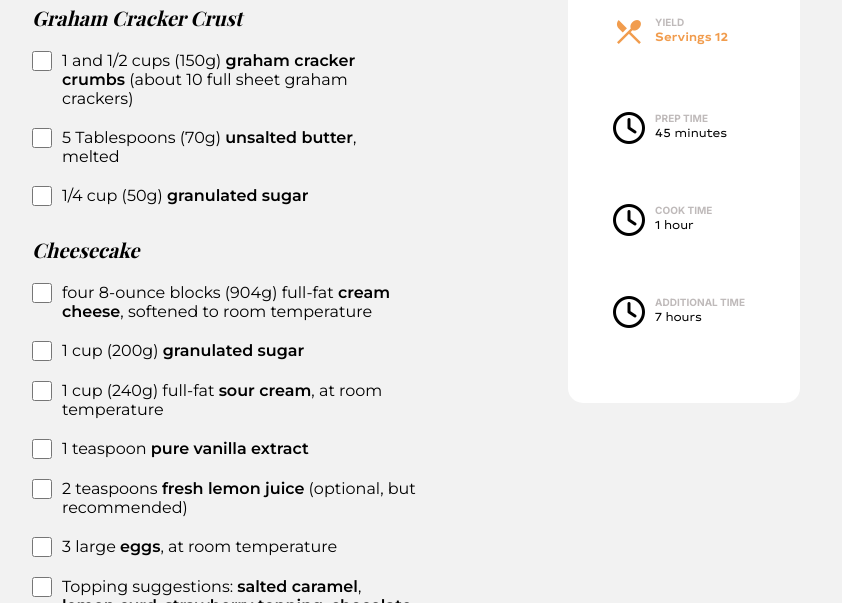
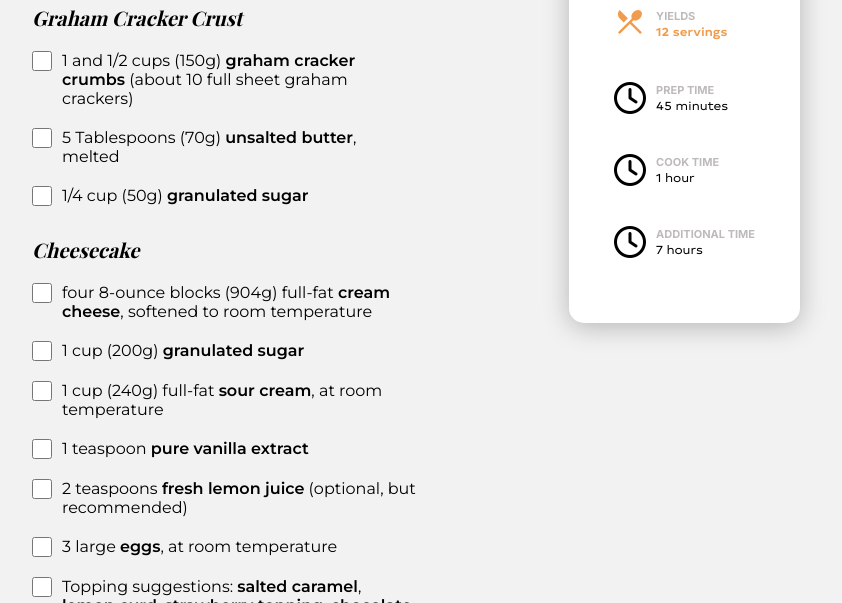
Before and after one commit to marlonsalc/cake-recipe, a plain HTML site: page src/index.html in a window 1280 px wide. Shown: the part 698-1301 px from the top of the page, without its empty margins (224-1066 px from the left). Drawn offline with nearby package versions, Linux system fonts and the light colour scheme; a web font is replaced by a local one.

Commit message:
some corrections

```diff
--- a/css/styles.css
+++ b/css/styles.css
@@ -158,18 +158,20 @@ main {
     margin: 40px 0;
     justify-self: end;
     grid-area: column-b;
+    box-shadow: 0px 4px 26px 0px rgba(0, 0, 0, 0.25);
 
 }
 
 .time {
     display: flex;
-    padding: 30px 0;
+    padding: 20px 0;
 }
 
 .time-stamp {
-    padding: 0 10px;
+    padding-left: 10px;
     font-family: 'Inter', sans-serif;
     font-size: 10px;
+    align-self: center;
 }
 
 .bold {
@@ -179,7 +181,9 @@ main {
 }
 
 .gray {
-    color: #BFBABA
+    color: #BFBABA;
+    font-size: 11px;
+    line-height: normal;
 }
 
 .typold {
--- a/src/index.html
+++ b/src/index.html
@@ -32,8 +32,8 @@
                             </span>
                     </div>
                     <div class="time-stamp">
-                        <p class="bold gray">Yield</p>
-                        <p class="typold orange">Servings 12</p>
+                        <p class="bold gray">Yields</p>
+                        <p class="typold orange">12 servings</p>
                     </div>
                 </div>
                 <div class="time">
```
